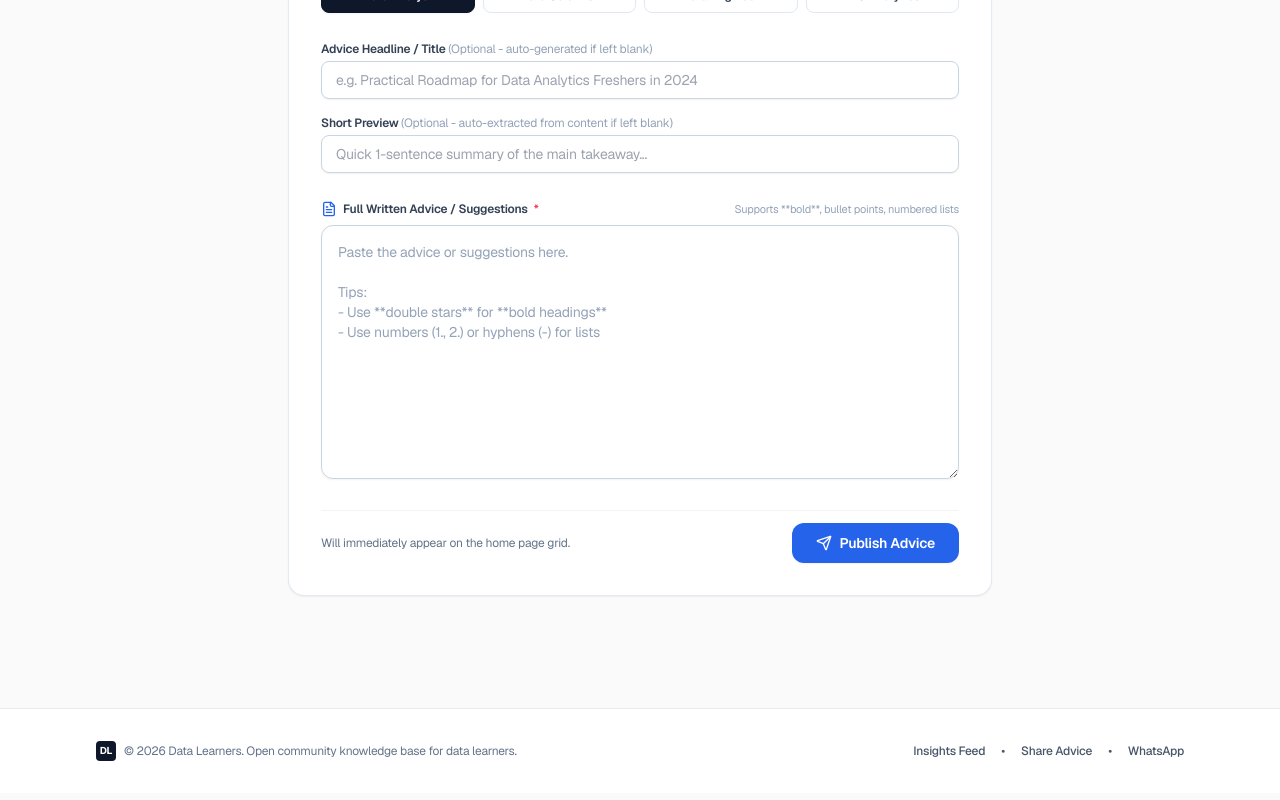
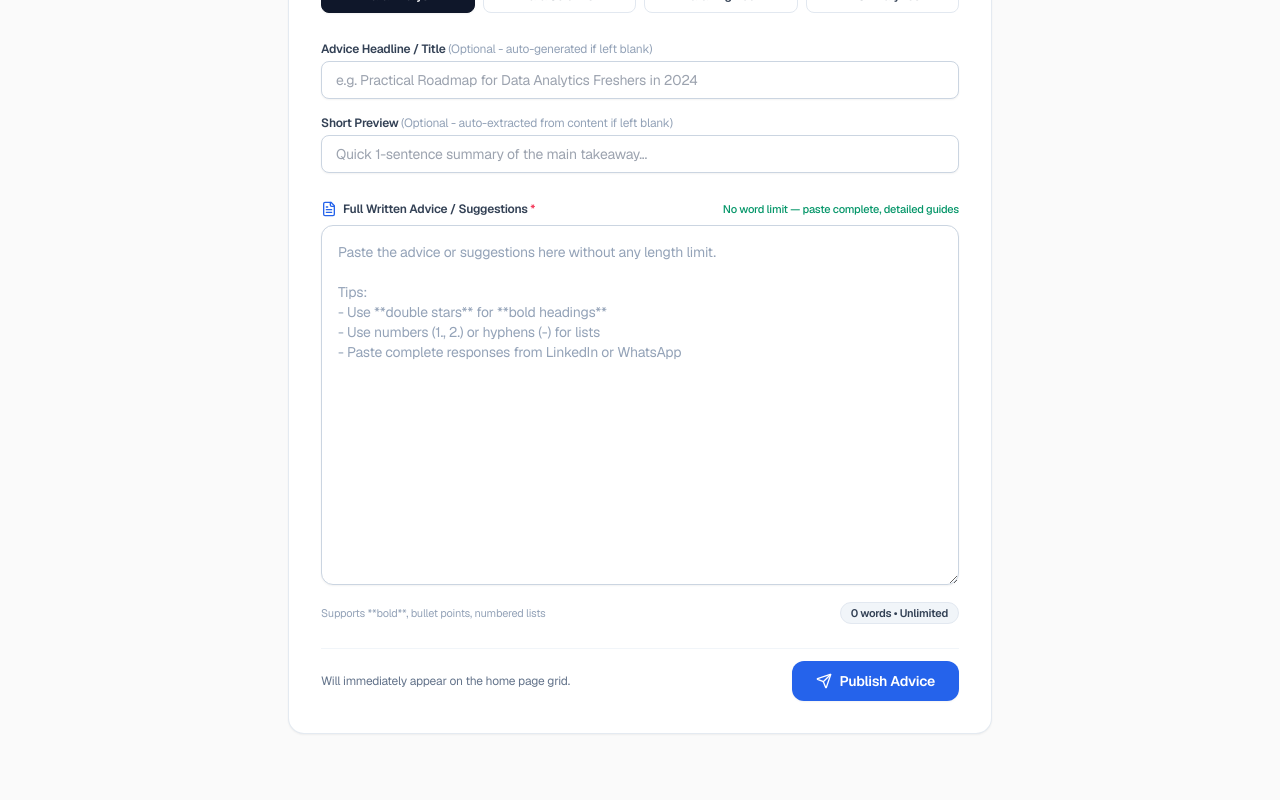
Before and after one commit to heyjaish/data-learners, a Next.js app: page /submit in a window 1280 px wide. Shown: the part 696-1496 px from the top of the page. Built offline with nearby package versions, Linux system fonts and the light colour scheme; no server answers.

Commit message:
feat: ensure zero word limits, expand textarea with live word count, and prevent artificial summary truncation

```diff
--- a/src/app/insights/[id]/page.tsx
+++ b/src/app/insights/[id]/page.tsx
@@ -227,8 +227,8 @@ export default function InsightDetailPage() {
           </div>
         </div>
 
-        {/* Quick Summary Callout */}
-        {insight.summary && (
+        {/* Quick Summary Callout - Only if user provided distinct summary */}
+        {insight.summary && !insight.content.trim().startsWith(insight.summary.replace(/\.\.\.$/, "").trim()) && (
           <div className="rounded-xl border-l-4 border-blue-600 bg-blue-50/50 p-3.5 sm:p-4 text-xs sm:text-sm text-slate-700 leading-relaxed font-medium">
             <ReactMarkdown
               components={{
--- a/src/app/submit/page.tsx
+++ b/src/app/submit/page.tsx
@@ -50,13 +50,13 @@ export default function SubmitInsightPage() {
       let derivedTitle = title.trim();
       if (!derivedTitle) {
         const firstLine = content.trim().split("\n")[0].replace(/^[*#\d.\s]+/, "").trim();
-        derivedTitle = firstLine.length > 5 && firstLine.length < 90
-          ? firstLine
+        derivedTitle = firstLine.length > 3
+          ? (firstLine.length > 150 ? firstLine.slice(0, 150) + "..." : firstLine)
           : `Career Advice & Guidance for ${domain}`;
       }
 
-      // Auto-derive clean summary if not provided
-      const derivedSummary = summary.trim() || (content.trim().slice(0, 150).replace(/[*#]/g, "") + "...");
+      // Clean summary (no artificial 150-char slice if not provided)
+      const derivedSummary = summary.trim();
 
       const slug = (contributorName + "-" + domain)
         .toLowerCase()
@@ -265,23 +265,31 @@ export default function SubmitInsightPage() {
             </div>
           </div>
 
-          {/* Full Long-Form Advice (Mandatory) */}
+          {/* Full Long-Form Advice (Mandatory - No Limit) */}
           <div className="space-y-2 pt-1">
-            <div className="flex items-center justify-between">
+            <div className="flex flex-col sm:flex-row sm:items-center justify-between gap-1">
               <label className="block text-xs font-semibold text-slate-700 flex items-center gap-1.5">
                 <FileText className="h-4 w-4 text-blue-600" />
-                Full Written Advice / Suggestions <span className="text-rose-500">*</span>
+                <span>Full Written Advice / Suggestions <span className="text-rose-500">*</span></span>
               </label>
-              <span className="text-[11px] text-slate-400">Supports **bold**, bullet points, numbered lists</span>
+              <span className="text-[11px] text-emerald-600 font-medium">
+                No word limit — paste complete, detailed guides
+              </span>
             </div>
             <textarea
               required
-              rows={11}
-              placeholder={`Paste the advice or suggestions here.\n\nTips:\n- Use **double stars** for **bold headings**\n- Use numbers (1., 2.) or hyphens (-) for lists`}
+              rows={16}
+              placeholder={`Paste the advice or suggestions here without any length limit.\n\nTips:\n- Use **double stars** for **bold headings**\n- Use numbers (1., 2.) or hyphens (-) for lists\n- Paste complete responses from LinkedIn or WhatsApp`}
               value={content}
               onChange={(e) => setContent(e.target.value)}
-              className="w-full rounded-xl border border-slate-300 p-3.5 sm:p-4 text-base sm:text-sm text-slate-900 leading-relaxed placeholder:text-slate-400 focus:border-blue-500 focus:outline-none focus:ring-1 focus:ring-blue-500 shadow-sm font-sans"
+              className="w-full min-h-[360px] resize-y rounded-xl border border-slate-300 p-3.5 sm:p-4 text-base sm:text-sm text-slate-900 leading-relaxed placeholder:text-slate-400 focus:border-blue-500 focus:outline-none focus:ring-1 focus:ring-blue-500 shadow-sm font-sans"
             />
+            <div className="flex items-center justify-between text-xs pt-0.5">
+              <span className="text-[11px] text-slate-400">Supports **bold**, bullet points, numbered lists</span>
+              <span className="font-semibold text-slate-700 bg-slate-100 border border-slate-200 px-2.5 py-0.5 rounded-full text-[11px]">
+                {content.trim() ? `${content.trim().split(/\s+/).length} words • ${content.length} characters` : "0 words"} • Unlimited
+              </span>
+            </div>
           </div>
 
           {/* Submit Action */}
```
